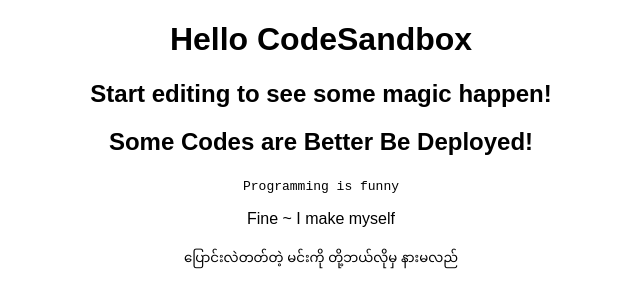
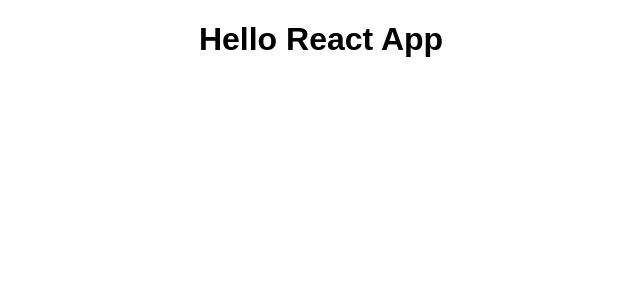
Before and after one commit to zwelinux/sandboxgithub, a React (Create React App) app: page / in a window 1280 px wide. Shown: the top 308 px of the page, without its empty margins (319-959 px from the left). Built offline with nearby package versions, Linux system fonts and the light colour scheme.

Commit message:
Update App.js

```diff
--- a/src/App.js
+++ b/src/App.js
@@ -3,12 +3,7 @@
 export default function App() {
   return (
     <div className="App">
-      <h1>Hello CodeSandbox</h1>
-      <h2>Start editing to see some magic happen!</h2>
-      <h2>Some Codes are Better Be Deployed!</h2>
-      <code>Programming is funny</code>
-      <p>Fine ~ I make myself</p>
-      <small>ပြောင်းလဲတတ်တဲ့ မင်းကို တို့ဘယ်လိုမှ နားမလည် </small>
+      <h1>Hello React App</h1>
     </div>
   );
 }
```
